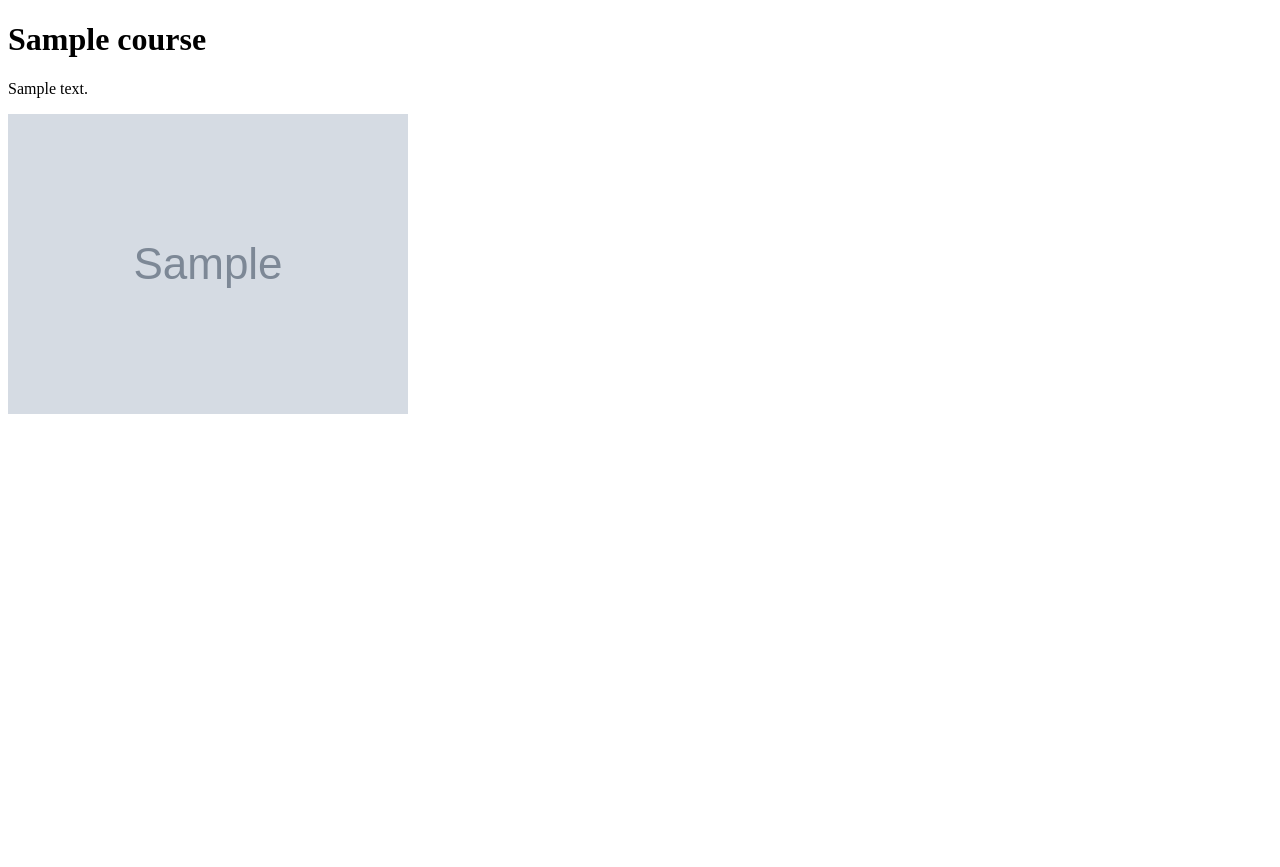
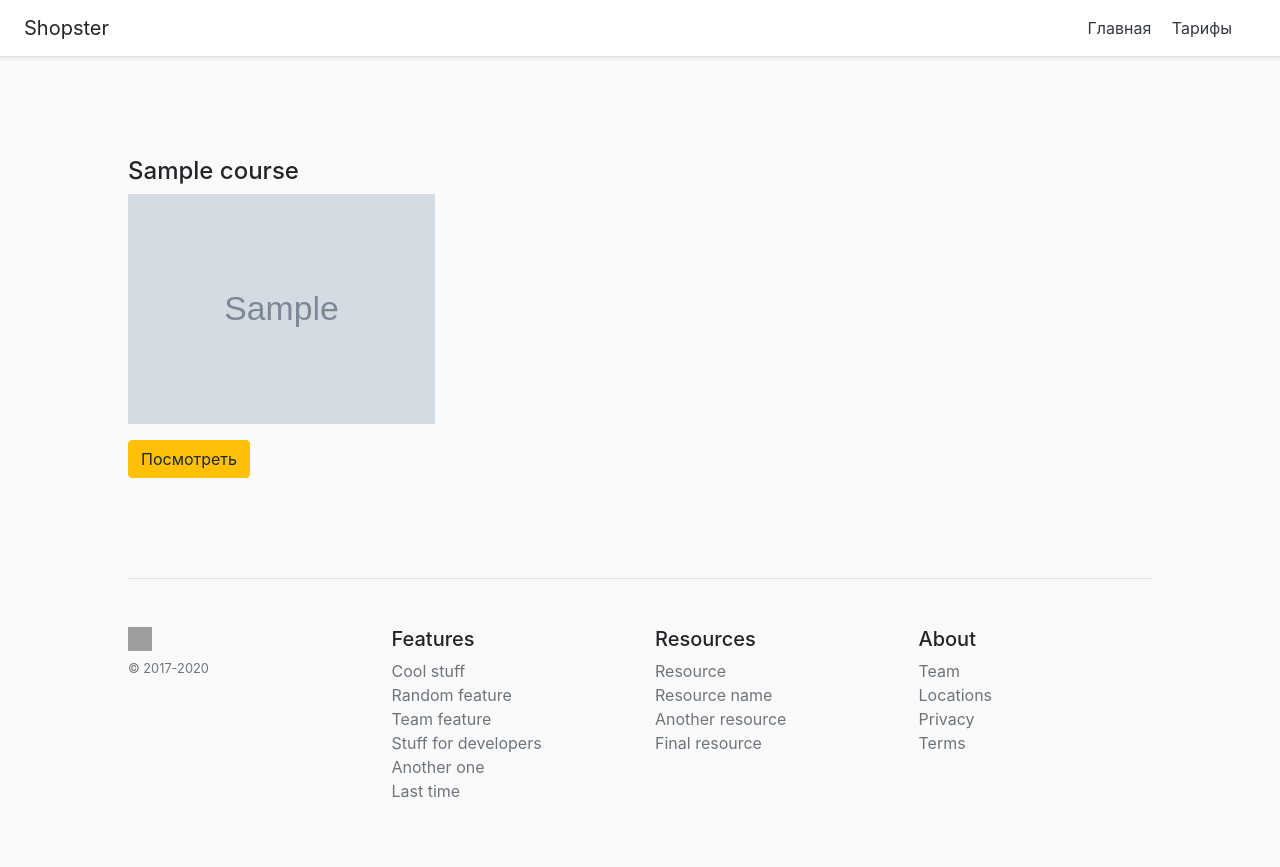
Before and after one commit to Dzianis258/test, a Django app: page / in a window 1280 px wide. Before the commit the page ends 414 px from the top, so only its background shows below. Run offline with Django 3.2, Linux system fonts and the light colour scheme; tables that the repository leaves empty hold one stand-in row (values such as "Sample post"); grey boxes marked "Sample" are stand-in pictures; some libraries are stand-ins or nearby versions; grey boxes are pictures that could not be loaded.

Commit message:
add main.css

```diff
--- /dev/null
+++ b/courses/static/courses/main.css
@@ -0,0 +1,23 @@
+body {
+    background: #fafafa;
+}
+
+.courses {
+    display: flex;
+    justify-content: space-between;
+    flex-wrap: wrap;
+    align-items: center;
+    width: 80%;
+    margin: 100px 10%;
+}
+
+.courses .course {
+    width: 30%;
+}
+
+.courses .course img {width: 100%}
+
+footer {
+    width: 80%;
+    margin-left: 10%;
+}
--- a/courses/templates/courses/home.html
+++ b/courses/templates/courses/home.html
@@ -1,18 +1,18 @@
 {% extends 'courses/main_layout.html' %}
 
 {% block main_section %}
+<div class="courses">
     {% for course in courses %}
-        <div>
-            <h1>{{ course.title }}</h1>
-            <p>{{ course.description }}</p>
+        <div class="course">
+            <h4>{{ course.title }}</h4>
 
             {% if course.img %}
                 <img src="{{ course.img.url }}" alt="{{ course.title }}">
             {% else %}
                 <img src="/pictures/default.phg" alt="{{ course.title }}">
             {% endif %}
+            <a href="" class="btn btn-warning mt-3">Посмотреть</a>
         </div>
-
     {% endfor %}
-
+</div>
 {% endblock %}
--- a/courses/templates/courses/main_layout.html
+++ b/courses/templates/courses/main_layout.html
@@ -7,9 +7,59 @@
           content="width=device-width, user-scalable=no, initial-scale=1.0, maximum-scale=1.0, minimum-scale=1.0">
     <meta http-equiv="X-UA-Compatible" content="ie=edge">
     <title>{{ title }}</title>
+    <link rel="stylesheet" href="https://stackpath.bootstrapcdn.com/bootstrap/4.3.1/css/bootstrap.min.css">
+    <link rel="stylesheet" href="{% static 'courses/main.css' %}">
 </head>
 <body>
+
+    <div class="d-flex flex-column flex-md-row align-items-center p-3 px-md-4 mb-3 bg-white border-bottom shadow-sm">
+      <h5 class="my-0 mr-md-auto font-weight-normal">Shopster</h5>
+      <nav class="my-2 my-md-0 mr-md-3">
+        <a class="p-2 text-dark" href="{% url 'home' %}">Главная </a>
+        <a class="p-2 text-dark" href="#">Тарифы</a>
+      </nav>
+    </div>
+
     {% block main_section %}
+
     {% endblock %}
+
+    <footer class="pt-4 my-md-5 pt-md-5 border-top">
+        <div class="row">
+          <div class="col-12 col-md">
+            <img class="mb-2" src="/docs/4.5/assets/brand/bootstrap-solid.svg" alt="" width="24" height="24">
+            <small class="d-block mb-3 text-muted">© 2017-2020</small>
+          </div>
+          <div class="col-6 col-md">
+            <h5>Features</h5>
+            <ul class="list-unstyled text-small">
+              <li><a class="text-muted" href="#">Cool stuff</a></li>
+              <li><a class="text-muted" href="#">Random feature</a></li>
+              <li><a class="text-muted" href="#">Team feature</a></li>
+              <li><a class="text-muted" href="#">Stuff for developers</a></li>
+              <li><a class="text-muted" href="#">Another one</a></li>
+              <li><a class="text-muted" href="#">Last time</a></li>
+            </ul>
+          </div>
+          <div class="col-6 col-md">
+            <h5>Resources</h5>
+            <ul class="list-unstyled text-small">
+              <li><a class="text-muted" href="#">Resource</a></li>
+              <li><a class="text-muted" href="#">Resource name</a></li>
+              <li><a class="text-muted" href="#">Another resource</a></li>
+              <li><a class="text-muted" href="#">Final resource</a></li>
+            </ul>
+          </div>
+          <div class="col-6 col-md">
+            <h5>About</h5>
+            <ul class="list-unstyled text-small">
+              <li><a class="text-muted" href="#">Team</a></li>
+              <li><a class="text-muted" href="#">Locations</a></li>
+              <li><a class="text-muted" href="#">Privacy</a></li>
+              <li><a class="text-muted" href="#">Terms</a></li>
+            </ul>
+          </div>
+        </div>
+      </footer>
 </body>
 </html>
```
Also changed, not shown: courses/static/main.css (deleted).
